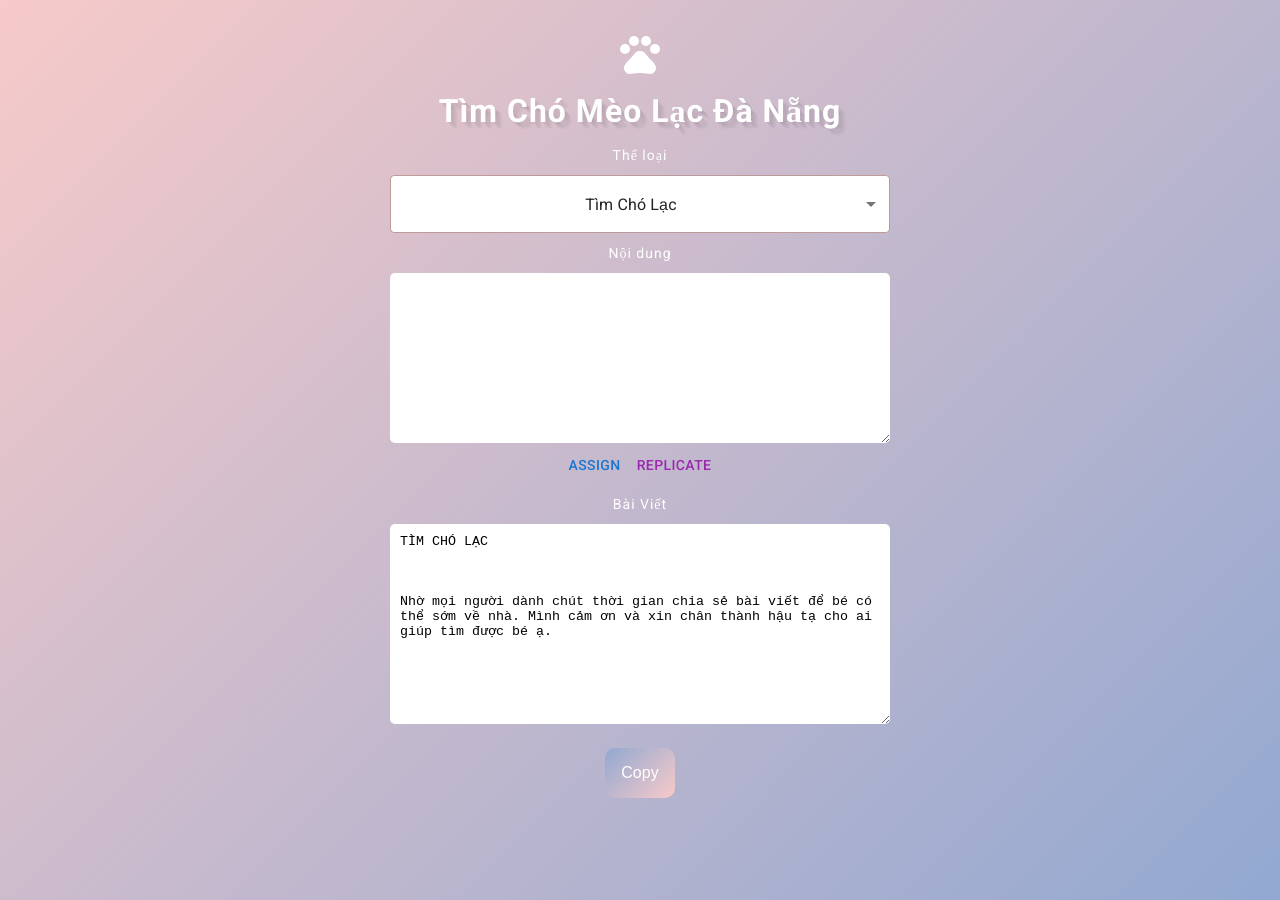
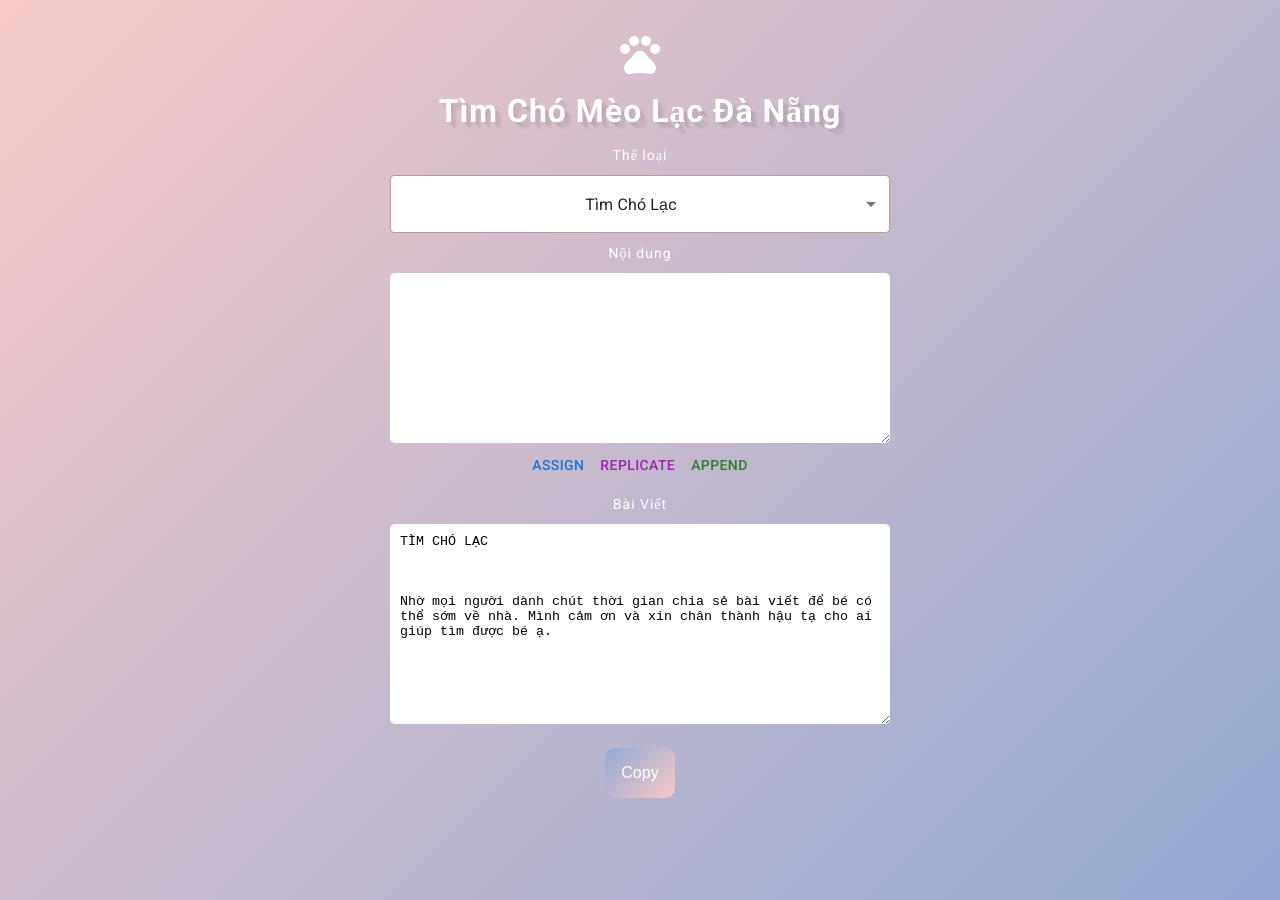
Before and after one commit to PhucPV1/ctdv-react, a React (Create React App) app: page / in a window 1280 px wide. Built offline with nearby package versions, Linux system fonts and the light colour scheme; a web font is replaced by a local one.

Commit message:
add append button

```diff
--- a/src/components/ctdv.tsx
+++ b/src/components/ctdv.tsx
@@ -181,6 +181,17 @@ ${footer}`;
         })
         .catch(() => alert('Replicate fail'));
   };
+  const handleAppend = () => {
+    navigator.clipboard
+        .readText()
+        .then((value) => {
+          const currentValue = contentRef.current.value;
+          contentRef.current.value = currentValue ? `${currentValue}\n${value}` : value;
+          setAssignedContent(contentRef.current.value.split(/\n/));
+          setIsContentChanged(!isContentChanged);
+        })
+        .catch(() => alert('Append fail'));
+  };
   const handleReload = () => {
     window.location.reload();
   };
@@ -223,6 +234,7 @@ ${footer}`;
           <div>
             <Button onClick={handleOpen}>Assign</Button>
             <Button onClick={handleReplicate} color={'secondary'}>Replicate</Button>
+            <Button onClick={handleAppend} color={'success'}>Append</Button>
             <Modal
                 open={open}
                 onClose={handleClose}
```
Also changed, not shown: 1 other file (tests, documents, lock files or other folders).
